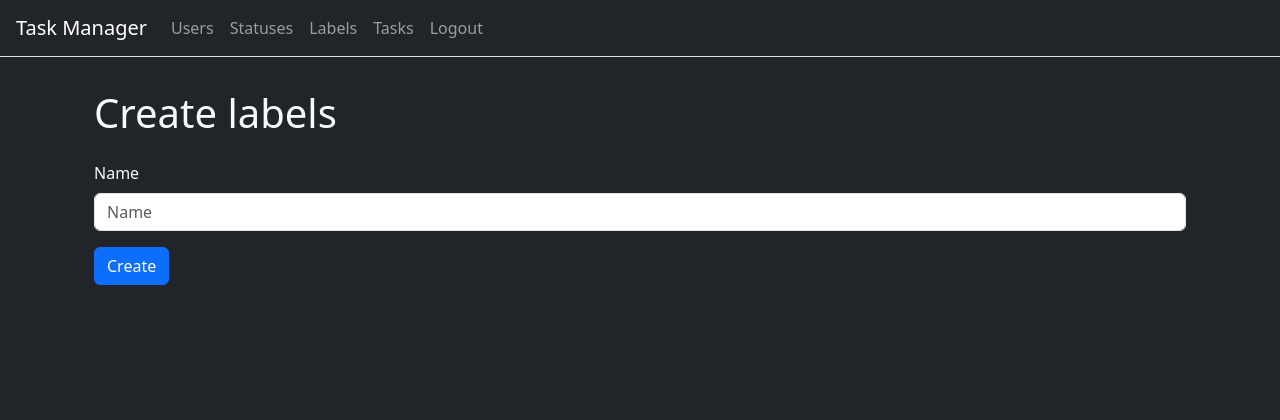
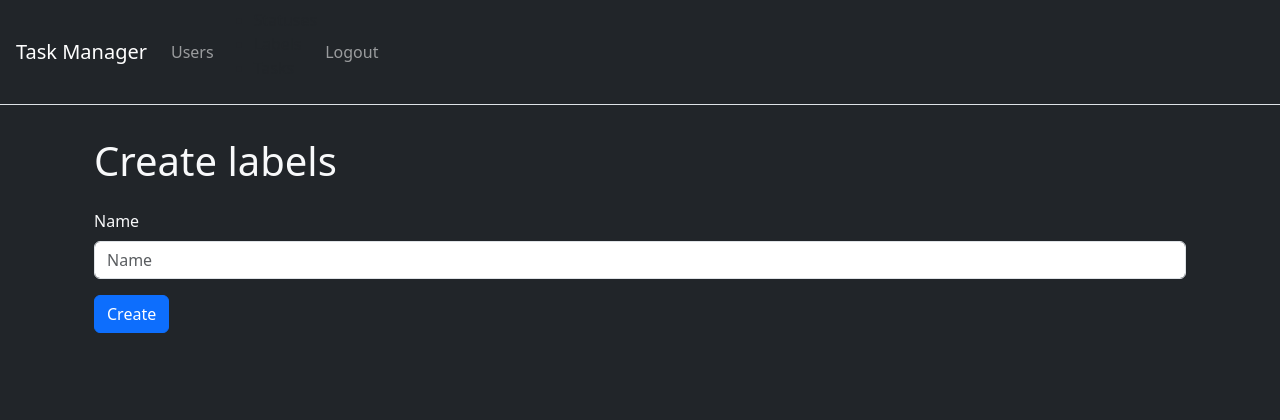
Before and after one commit to FrissonFrisson/python-project-52, a Django app: page /labels/create/ in a window 1280 px wide. Shown: the top 420 px of the page. Run offline with Django 5.2, Linux system fonts and the light colour scheme; a user stored in the database is signed in; some libraries are stand-ins or nearby versions.

Commit message:
fix problem with logout

```diff
--- a/task_manager/templates/base.html
+++ b/task_manager/templates/base.html
@@ -25,7 +25,9 @@
         <li class="nav-item">
           <a class="nav-link" href="/users/">{% trans 'Users' %}</a>
         </li>
+      </ul>
         {% if user.is_authenticated %}
+      <ul>
         <li class="nav-item">
           <a class="nav-link" href="/statuses/">{% trans 'Statuses' %}</a>
         </li>
@@ -35,21 +37,23 @@
         <li class="nav-item">
           <a class="nav-link" href="/tasks/">{% trans 'Tasks' %}</a>
         </li>
+        </ul>
+        <ul class="navbar-nav">
+          <form method="POST" action="{% url 'logout' %}">
+              {% csrf_token %}
+              <input class="btn nav-link" type="submit" value="{% trans 'Logout' %}">
+          </form>
+        </ul>
         {% else %}
+      <ul class="navbar-nav">
         <li class="nav-item">
           <a class="nav-link" href="/login/">{% trans 'Login' %}</a>
         </li>
         <li class="nav-item">
           <a class="nav-link" href="/users/create/">{% trans 'Registration' %}</a>
         </li>
+      </ul>
         {% endif %}
-      </ul>
-      <ul class="navbar-nav">
-            <form method="POST" action="{% url 'logout' %}">
-                {% csrf_token %}
-                <input class="btn nav-link" type="submit" value="{% trans 'Logout' %}">
-            </form>
-      </ul>
     </div>
   </nav>
   {% endblock %}
```
